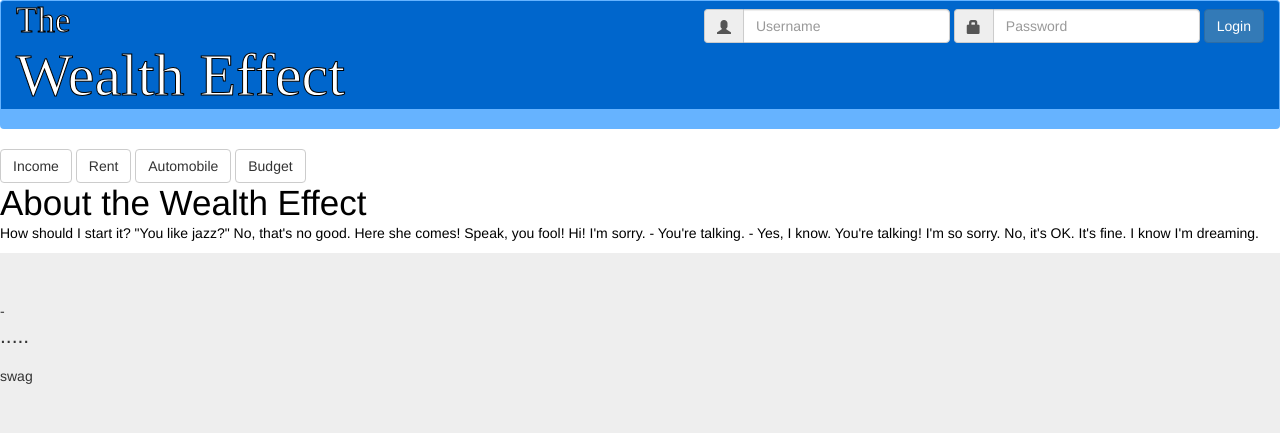
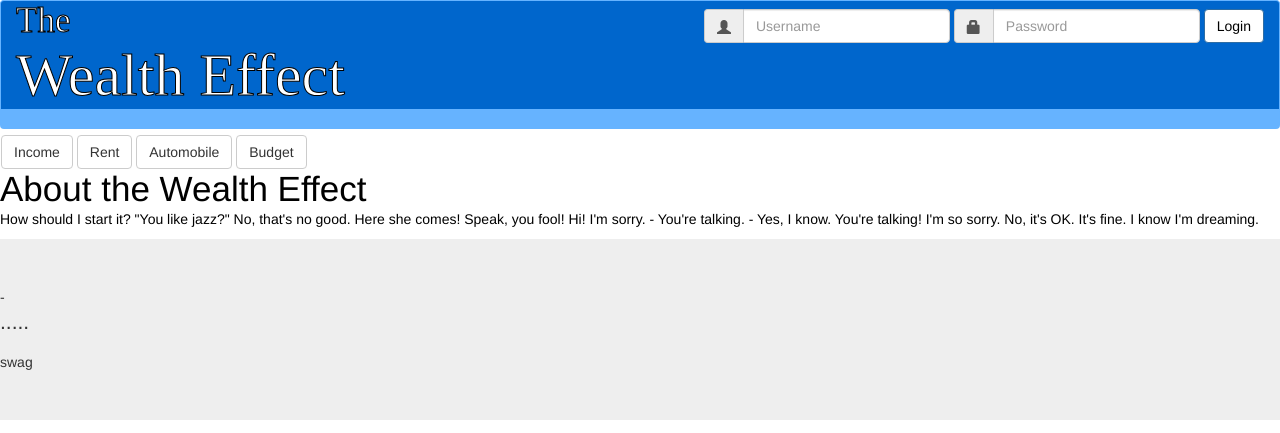
Before and after one commit to wealtheffectproject/The-Wealth-Effect, a PHP site: page / in a window 1280 px wide. Shown: the top 433 px of the page. Run offline with PHP 8.4, Linux system fonts and the light colour scheme.

Commit message:
Minor changes

```diff
--- a/CSS/style.css
+++ b/CSS/style.css
@@ -8,6 +8,7 @@ body {
     background-color: #0066cc;
     border-color: #66b3ff;
     border-bottom-width:20px;
+    margin-bottom:6px;
 }
 
 .navbar-header {
@@ -35,5 +36,20 @@ h3 {
     font-size:35px;
     margin-top:1px;
     margin-bottom:1px;
-    font-style:bold;
+    font-style: bold;
 }
+
+.btn-primary {
+    background-color: #FFFFFF;
+    color: #000000;
+}
+
+.btn:hover
+{
+    background-image:none;
+    background-color:#888888;
+}
+
+.buttons {
+    margin: 1px;
+}
```
